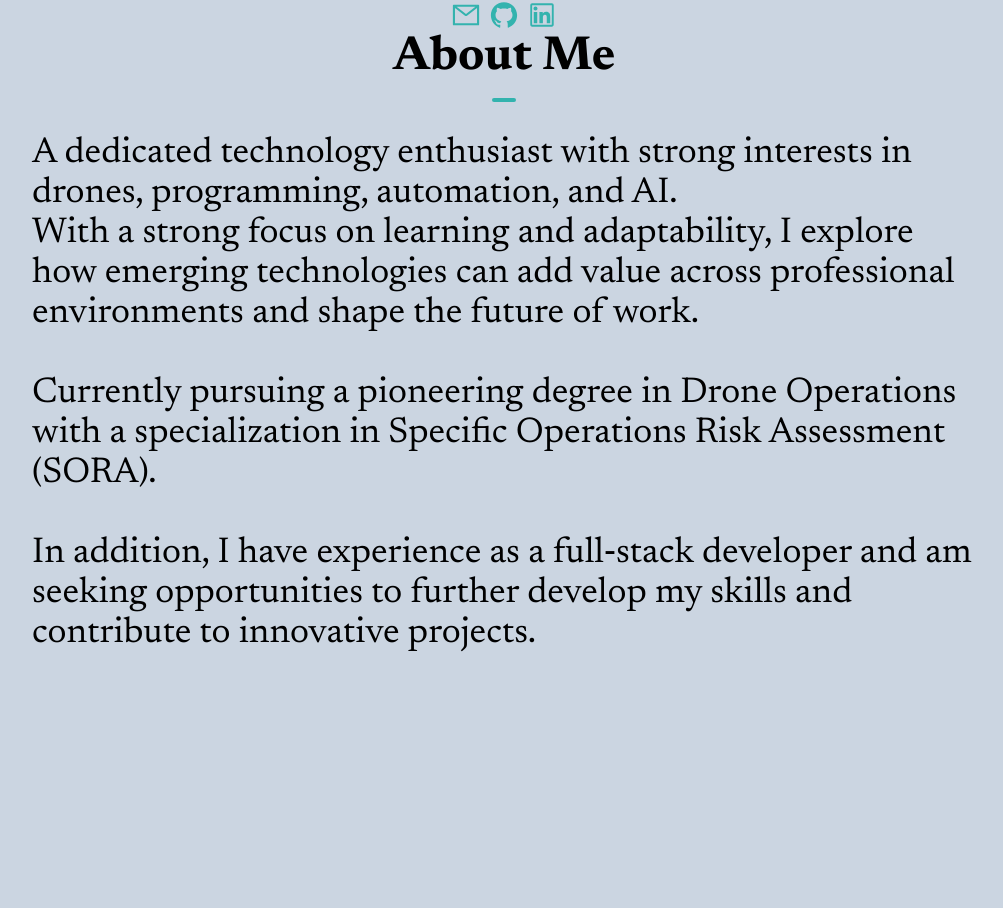
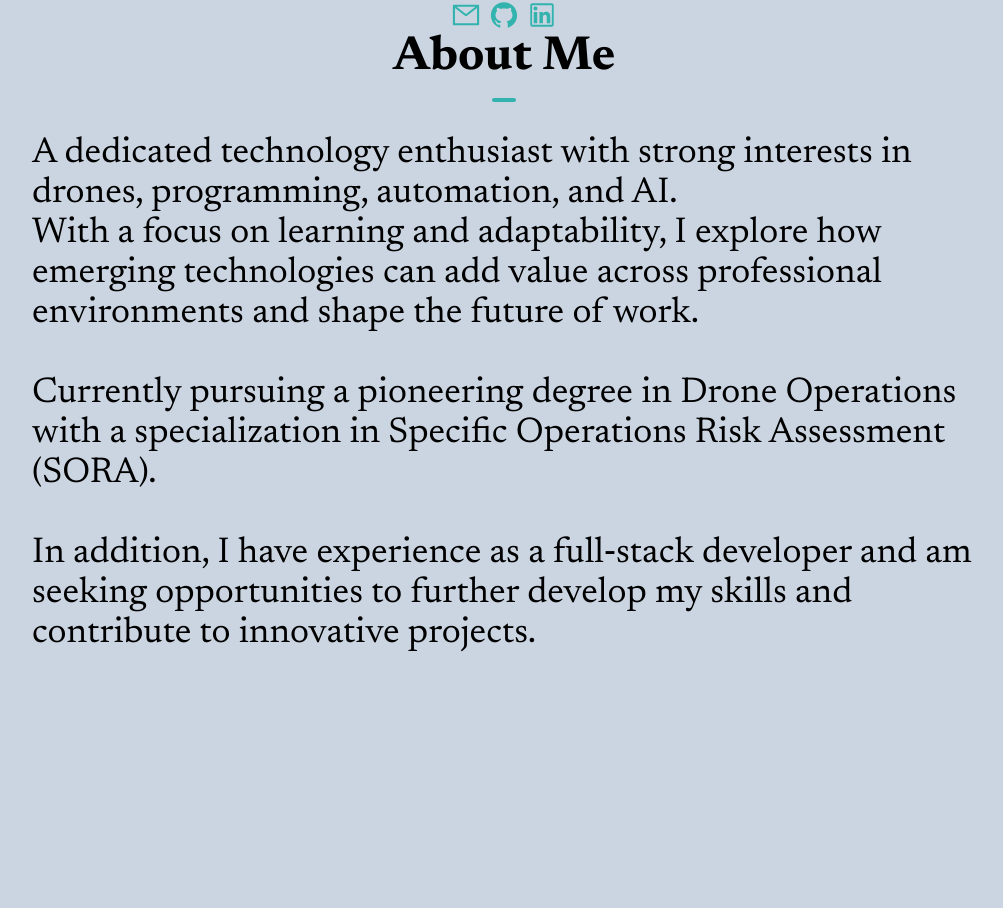
Before and after one commit to Marshan88/nextjs-portfolio, a Next.js app: page / in a window 1280 px wide. Shown: the part 896-1804 px from the top of the page, without its empty margins (136-1139 px from the left). Built offline with nearby package versions, Linux system fonts and the light colour scheme.

Commit message:
Refactor AboutSection content for clarity and conciseness

```diff
--- a/components/AboutSection.tsx
+++ b/components/AboutSection.tsx
@@ -57,9 +57,9 @@ const AboutSection = () => {
             <p className="text-4xl">
               A dedicated technology enthusiast with strong interests in drones,
               programming, automation, and AI. <br></br>
-              With a strong focus on learning and adaptability, I explore how
-              emerging technologies can add value across professional
-              environments and shape the future of work.
+              With a focus on learning and adaptability, I explore how emerging
+              technologies can add value across professional environments and
+              shape the future of work.
               <br></br>
               <br></br>Currently pursuing a pioneering degree in Drone
               Operations with a specialization in Specific Operations Risk
```
